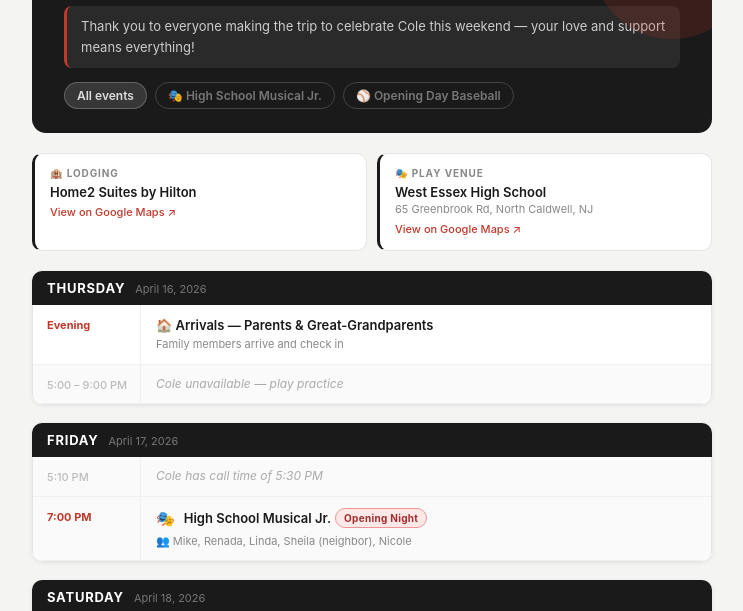
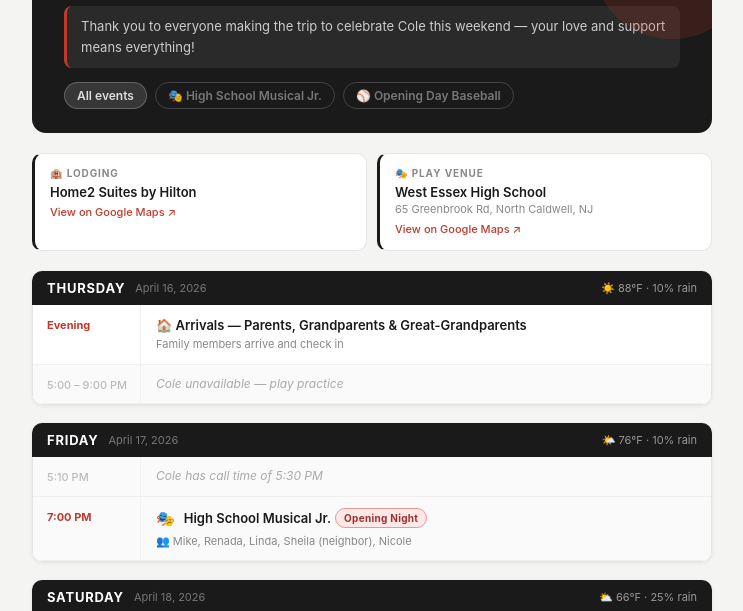
Before and after one commit to j-lytle/play_itenerary, a plain HTML site: page index.html in a window 1280 px wide. Shown: the part 113-724 px from the top of the page, without its empty margins (268-1011 px from the left). Drawn offline with Linux system fonts and the light colour scheme.

Commit message:
Add weather

```diff
--- a/index.html
+++ b/index.html
@@ -1,4 +1,3 @@
-
 <!DOCTYPE html>
 <html lang="en">
 <head>
@@ -32,9 +31,10 @@
   .info-card-link:hover { text-decoration: underline; }
 
   .day-block { margin-bottom: 1.1rem; border-radius: 10px; overflow: hidden; box-shadow: 0 1px 4px rgba(0,0,0,0.07); }
-  .day-header { background: #1a1a1a; color: #fff; padding: 9px 15px; display: flex; align-items: baseline; gap: 10px; }
+  .day-header { background: #1a1a1a; color: #fff; padding: 9px 15px; display: flex; align-items: center; gap: 10px; }
   .day-name { font-size: 13px; font-weight: 700; color: #fff; text-transform: uppercase; letter-spacing: 0.06em; }
   .day-date { font-size: 11px; color: #777; }
+  .day-weather { margin-left: auto; font-size: 11px; color: #999; display: flex; align-items: center; gap: 4px; white-space: nowrap; }
 
   .events { border: 1px solid #e5e5e5; border-top: none; border-radius: 0 0 10px 10px; overflow: hidden; background: #fff; }
   .event { display: flex; border-bottom: 1px solid #f0f0f0; background: #fff; transition: opacity 0.2s; }
@@ -113,12 +113,13 @@
     <div class="day-header">
       <span class="day-name">Thursday</span>
       <span class="day-date">April 16, 2026</span>
+      <span class="day-weather">☀️ 88°F · 10% rain</span>
     </div>
     <div class="events" id="events-thu">
       <div class="event" data-tags="general">
         <div class="event-time">Evening</div>
         <div class="event-body">
-          <div class="event-title">🏠 Arrivals — Parents &amp; Great-Grandparents</div>
+          <div class="event-title">🏠 Arrivals — Parents, Grandparents &amp; Great-Grandparents</div>
           <div class="event-detail">Family members arrive and check in</div>
         </div>
       </div>
@@ -137,6 +138,7 @@
     <div class="day-header">
       <span class="day-name">Friday</span>
       <span class="day-date">April 17, 2026</span>
+      <span class="day-weather">🌤️ 76°F · 10% rain</span>
     </div>
     <div class="events" id="events-fri">
       <div class="event dimmed-row" data-tags="play">
@@ -161,6 +163,7 @@
     <div class="day-header">
       <span class="day-name">Saturday</span>
       <span class="day-date">April 18, 2026</span>
+      <span class="day-weather">⛅ 66°F · 25% rain</span>
     </div>
     <div class="events" id="events-sat">
       <div class="event" data-tags="baseball">
@@ -201,6 +204,7 @@
     <div class="day-header">
       <span class="day-name">Sunday</span>
       <span class="day-date">April 19, 2026</span>
+      <span class="day-weather">🌧️ 55°F · 65% rain</span>
     </div>
     <div class="events">
       <div class="tbd-row">Details to be added…</div>
```
